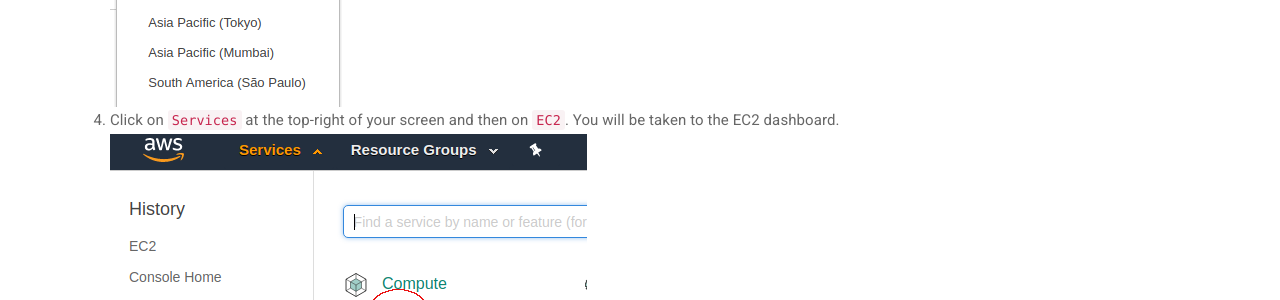
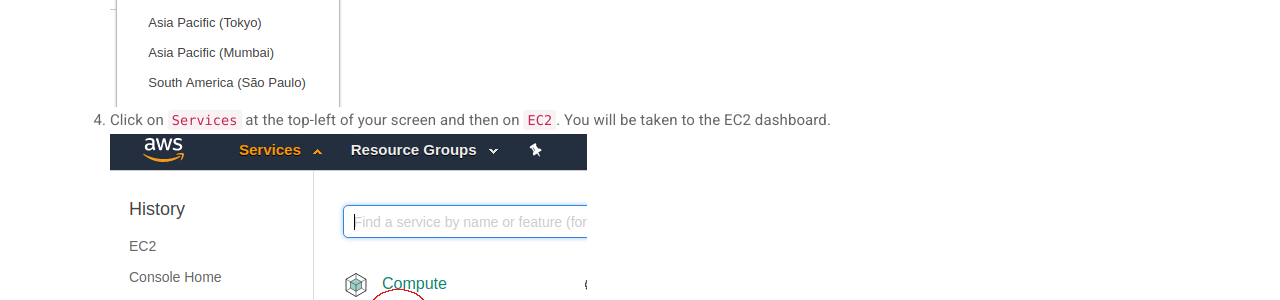
Before and after one commit to aiinschool/aiinschool.github.io, a Jekyll site: the page built from awsinstructions.md, in a window 1280 px wide and 900 px high, scrolled down 561 px. Shown: the part 149-449 px from the top of the window. Built offline with Jekyll 4.4.1, drawn with Linux system fonts in a browser that asks for light colours; nearby versions of some CDN libraries; our own code applies the rules of GitHub Pages for plain Markdown files; some of the changed text lies outside the part shown.

Commit message:
fixed another typo

```diff
--- a/awsinstructions.md
+++ b/awsinstructions.md
@@ -10,7 +10,7 @@ The following is an instruction for using AWS to launch instances of DIGITS for
 1. Login to `console.aws.amazon.com`, enter your `username` and `password`.
 2. Click on `your name` in the top right and then on `My account`. Send your `Account Id` number to [t.karmakharm@sheffield.ac.uk](mailto:t.karmakharm@sheffield.ac.uk) to be added to the list of users the class image is made available to.
 2. Next to `your name` in the top-right corner, make sure you're in the `Ireland` region. If not, click on the region name and select `EU (Ireland)`. <br/>![Ireland region](/img/aws/irelandregion.png)
-2. Click on `Services` at the top-right of your screen and then on `EC2`. You will be taken to the EC2 dashboard.
+2. Click on `Services` at the top-left of your screen and then on `EC2`. You will be taken to the EC2 dashboard.
     <br/>![EC 2](/img/aws/2-ec2.png)
 3. Click on `AMIs` on the left menu. <br/>![AMIs](/img/aws/3-amis.png)
 4. In the search bar, select `Public images` and type in `ami-0bed4f72`. <br/>![Search for AMI](/img/aws/4-amisearch.png)
@@ -25,7 +25,7 @@ The following is an instruction for using AWS to launch instances of DIGITS for
 13. Press `Review and Launch`.  <br/>![Review and launch](/img/aws/13-reviewandlaunch.png)
 14. Then press `Launch` to start your instances.  <br/>![Launch](/img/aws/14-launch.png)
 15. If this is the first time you've used this service you will be forced to create a keypair. Type in any `Key pair name` you like. Press `Download Key Pair` then press `Launch Instances`  <br/>![Add new keypair](/img/aws/15-keypair.png)
-16. Click on `Services` at the top-right of your screen and then on `EC2` to go back to the main Dashboard. <br/>![EC 2](/img/aws/2-ec2.png)
+16. Click on `Services` at the top-left of your screen and then on `EC2` to go back to the main Dashboard. <br/>![EC 2](/img/aws/2-ec2.png)
 17. Click on `Instances` on the left-hand menu to go to the `Instances page`. You'll notice a number of launched instances.  <br/>![Instance page](/img/aws/17-instancepage.png)
 18. After the `Instance State` lights have gone green and status shows `Running`, under the `IPv4 Public IP` column, you will see the IP number, in this case it is `52.16.2.0` (You may need to scroll right if your browser window is too small).  <br/>![Instance running](/img/aws/18-instancerunning.png)
 19. If the IP is `52.16.2.0`, the address to provide your student is `http://52.16.2.0:5000`. Assign a different instance for each one of your students.
```
